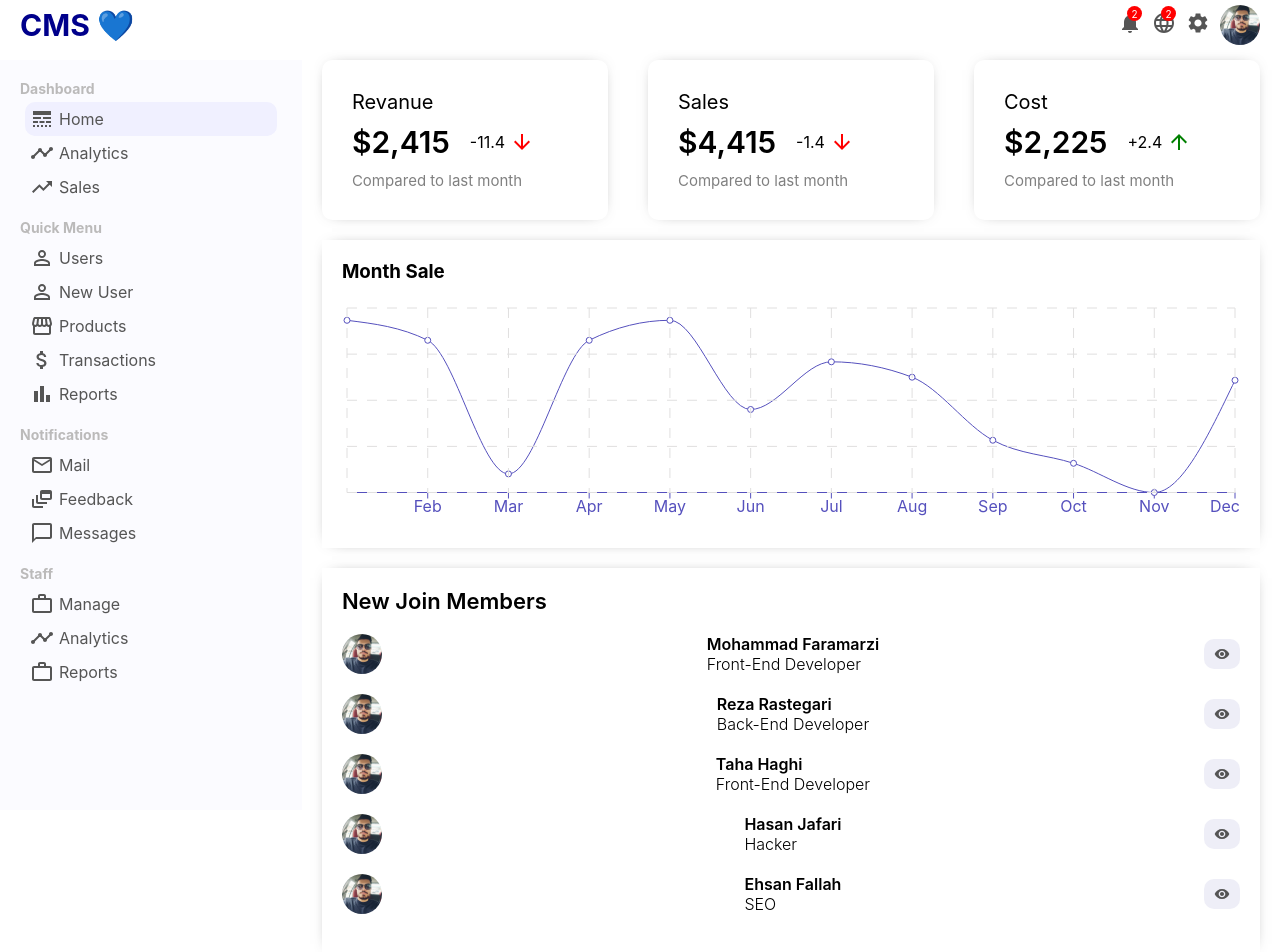
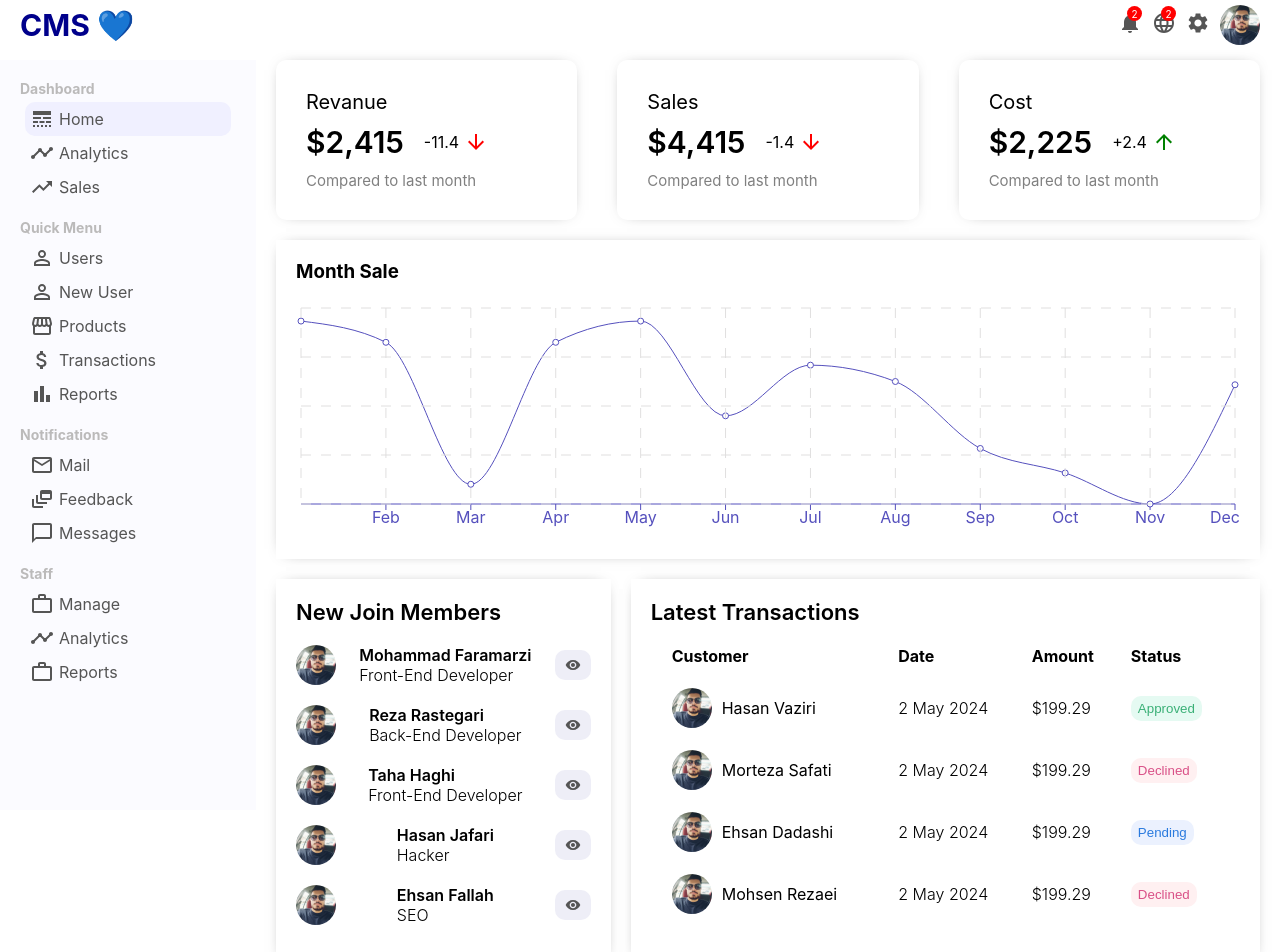
Before and after one commit to mohammadfaramarzi1/react-cms-course, a React (Create React App) app: page / in a window 1280 px wide. Shown: the top 952 px of the page. Built offline with nearby package versions, Linux system fonts and the light colour scheme.

Commit message:
style: WidgetLg.css

```diff
--- a/src/components/WidgetLg/WidgetLg.css
+++ b/src/components/WidgetLg/WidgetLg.css
@@ -0,0 +1,66 @@
+.widgetlg {
+    flex: 2;
+    padding: 20px;
+    box-shadow: 0 0 15px -10px rgba(0, 0, 0, 0.75);
+}
+
+.widgetlg__title {
+    font-size: 22px;
+    font-weight: 600;
+}
+
+.widgetlg__table {
+    width: 100%;
+    border-spacing: 20px;
+}
+
+.widgetlg__table-th {
+    text-align: left;
+}
+
+.widgetlg__user {
+    display: flex;
+    align-items: center;
+}
+
+.widgetlg__img {
+    width: 40px;
+    height: 40px;
+    border-radius: 50%;
+    -webkit-border-radius: 50%;
+    -moz-border-radius: 50%;
+    -ms-border-radius: 50%;
+    -o-border-radius: 50%;
+    object-fit: cover;
+    margin-right: 10px;
+}
+
+.widgetlg__date,
+.widgetlg__amount {
+    font-weight: 300;
+}
+
+.widgetlg__button {
+    padding: 5px 7px;
+    border: none;
+    border-radius: 10px;
+    -webkit-border-radius: 10px;
+    -moz-border-radius: 10px;
+    -ms-border-radius: 10px;
+    -o-border-radius: 10px;
+}
+
+.widgetlg__button-approved {
+    color: #3bb077;
+    background-color: #e5faf2;
+}
+
+.widgetlg__button-declined {
+    color: #d95087;
+    background-color: #fff0f1;
+}
+
+.widgetlg__button-pending {
+    color: #2a7ade;
+    background-color: #ebf1fe;
+}
--- a/src/components/WidgetLg/WidgetLg.jsx
+++ b/src/components/WidgetLg/WidgetLg.jsx
@@ -2,7 +2,7 @@ import "./WidgetLg.css";
 
 function WidgetLg() {
   const Button = ({ type }) => {
-    return <button className={`widgetlg__button-${type}`}>{type}</button>;
+    return <button className={`widgetlg__button widgetlg__button-${type.toLowerCase()}`}>{type}</button>;
   };
 
   return (
@@ -15,9 +15,10 @@ function WidgetLg() {
           <th className="widgetlg__table-th">Amount</th>
           <th className="widgetlg__table-th">Status</th>
         </tr>
+
         <tr className="widgetlg__table-tr">
           <td className="widgetlg__user">
-            <img src="images/5886539613504389703.jpg" alt="" />
+            <img src="images/5886539613504389703.jpg" className="widgetlg__img" alt="widget profile" />
             <span className="widgetlg__name">Hasan Vaziri</span>
           </td>
           <td className="widgetlg__date">2 May 2024</td>
@@ -26,6 +27,43 @@ function WidgetLg() {
             <Button type="Approved" />
           </td>
         </tr>
+
+        <tr className="widgetlg__table-tr">
+          <td className="widgetlg__user">
+            <img src="images/5886539613504389703.jpg" className="widgetlg__img" alt="widget profile" />
+            <span className="widgetlg__name">Morteza Safati</span>
+          </td>
+          <td className="widgetlg__date">2 May 2024</td>
+          <td className="widgetlg__amount">$199.29</td>
+          <td className="widgetlg__status">
+            <Button type="Declined" />
+          </td>
+        </tr>
+
+        <tr className="widgetlg__table-tr">
+          <td className="widgetlg__user">
+            <img src="images/5886539613504389703.jpg" className="widgetlg__img" alt="widget profile" />
+            <span className="widgetlg__name">Ehsan Dadashi</span>
+          </td>
+          <td className="widgetlg__date">2 May 2024</td>
+          <td className="widgetlg__amount">$199.29</td>
+          <td className="widgetlg__status">
+            <Button type="Pending" />
+          </td>
+        </tr>
+
+        <tr className="widgetlg__table-tr">
+          <td className="widgetlg__user">
+            <img src="images/5886539613504389703.jpg" className="widgetlg__img" alt="widget profile" />
+            <span className="widgetlg__name">Mohsen Rezaei</span>
+          </td>
+          <td className="widgetlg__date">2 May 2024</td>
+          <td className="widgetlg__amount">$199.29</td>
+          <td className="widgetlg__status">
+            <Button type="Declined" />
+          </td>
+        </tr>
+
       </table>
     </div>
   );
--- a/src/components/WidgetSm/WidgetSm.css
+++ b/src/components/WidgetSm/WidgetSm.css
@@ -1,5 +1,5 @@
 .widgetsm {
-  margin: 20px;
+  flex: 1;
   padding: 20px;
   margin-right: 20px;
   box-shadow: 0 0 15px -10px rgba(0, 0, 0, 0.75);
--- a/src/pages/Home/Home.js
+++ b/src/pages/Home/Home.js
@@ -4,6 +4,8 @@ import Chart from "../../components/Chart/Chart";
 import { xAxisData } from "../../datas";
 import WidgetSm from "../../components/WidgetSm/WidgetSm";
 import WidgetLg from "../../components/WidgetLg/WidgetLg";
+
+import "./Home.css"
 
 function Home() {
   return (
```
